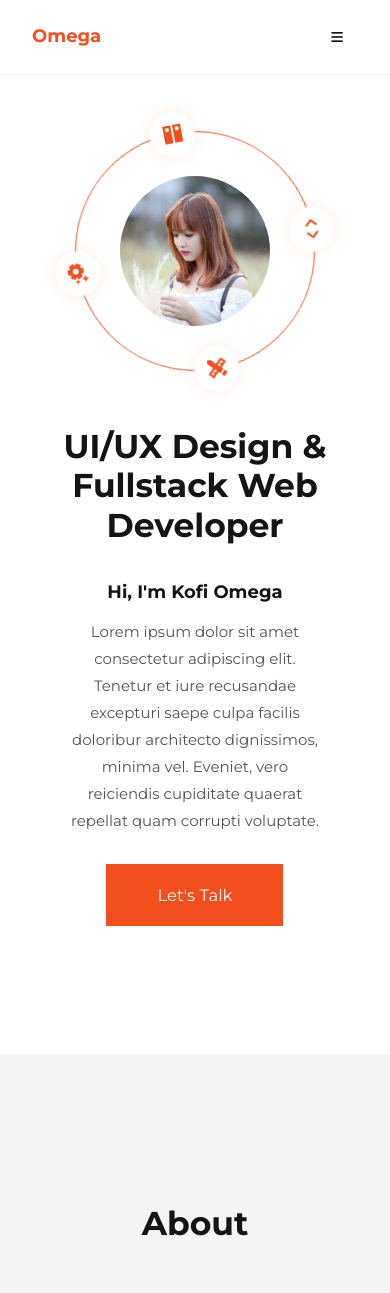
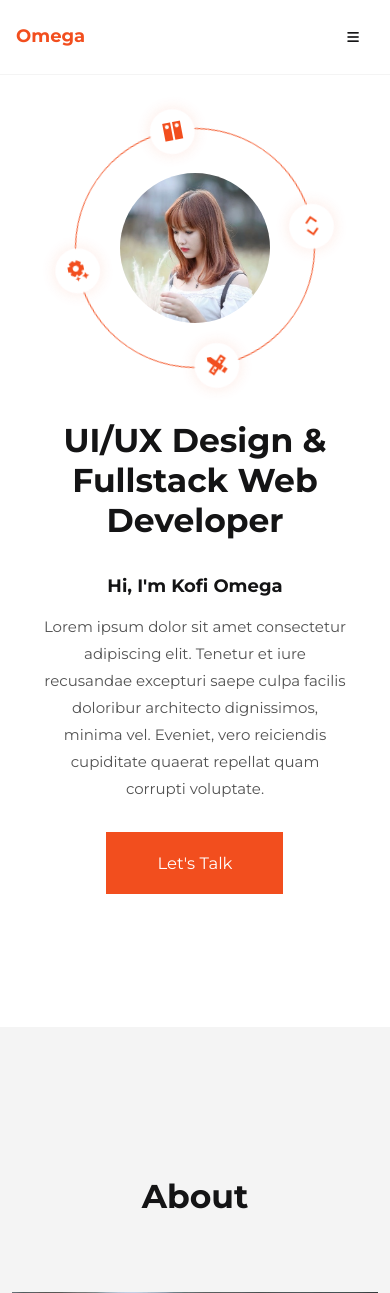
Before and after one commit to khuongxuanthanh/Web_CV, a PHP site: page / in a window 390 px wide. Shown: the top 1293 px of the page. Run offline with PHP 8.4, Linux system fonts and the light colour scheme; some libraries are stand-ins or nearby versions.

Commit message:
up mobile

```diff
--- a/style.css
+++ b/style.css
@@ -282,8 +282,8 @@ section.landing .profile-area .outer-circle span:nth-child(4) {
 
 section.landing .profile-area .inner-circle {
     position: absolute;
-    width: 18rem;
-    height: 18rem;
+    width: 21rem;
+    height: 21rem;
     border-radius: 50%;
     overflow: hidden;
 }
@@ -664,7 +664,7 @@ footer .copyright {
 }
 
 /* ======================= MEDIA ======================= */
-@media screen and (max-width: 600px) {
+@media screen and (max-width: 7400px) {
     h1 {
         font-size: 2.2rem;
     }
@@ -687,16 +687,16 @@ footer .copyright {
 
     .container {
         width: 94%;
-        padding: 0 32px;
     }
 
     /* ===================== NAV BAR ===================== */
-    nav h3 {
-        /* margin-left: 1rem; */
-    }
+    /* nav h3 {
+        margin-left: 1rem;
+    } */
 
     nav .container {
         width: 100%;
+        padding: 0 16px;
     }
 
     nav .container ul {
```
